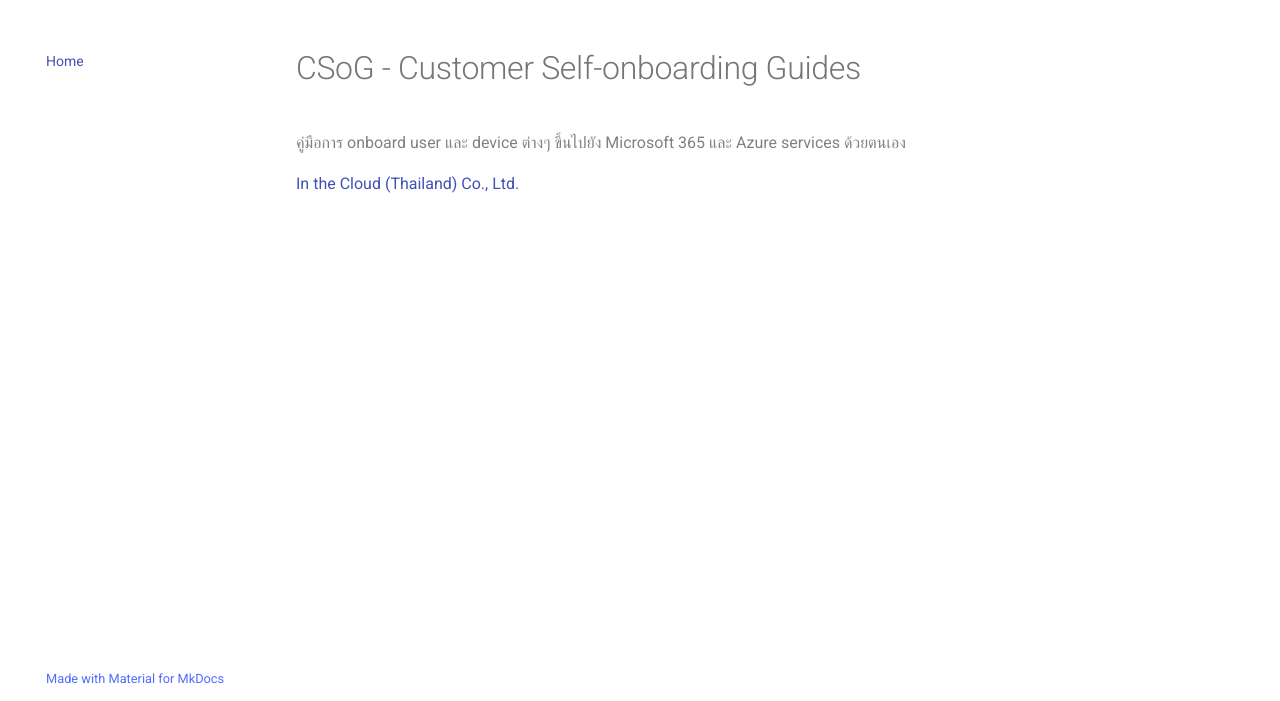
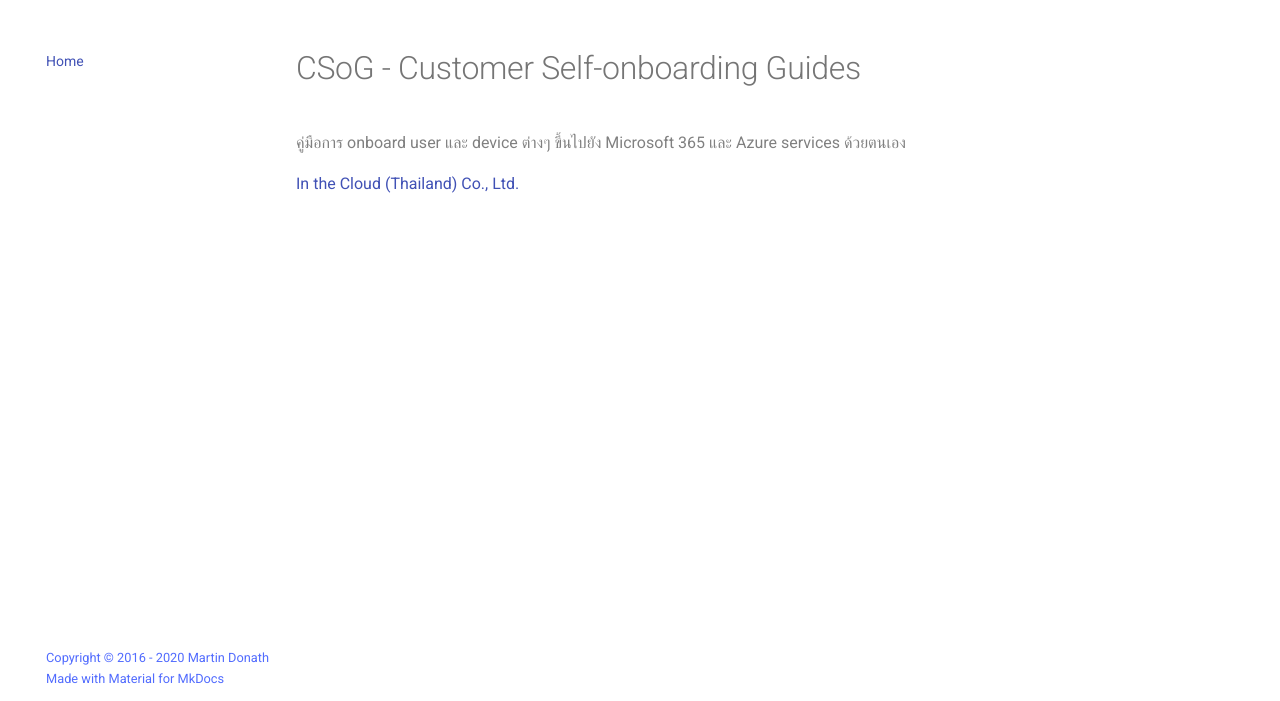
Before and after one commit to inthecloudthailand/csog, a plain HTML site: page index.html in a window 1280 px wide. Shown: the part 99-800 px from the top of the page. Drawn offline with Linux system fonts and the light colour scheme.

Commit message:
Deployed 0d18c5e with MkDocs version: 1.6.0

```diff
--- a/index.html
+++ b/index.html
@@ -929,6 +929,10 @@
     <div class="md-footer-meta__inner md-grid">
       <div class="md-copyright">
 
+    <div class="md-copyright__highlight">
+      Copyright &copy; 2016 - 2020 Martin Donath
+    </div>
+
 
     Made with
     <a href="https://squidfunk.github.io/mkdocs-material/" target="_blank" rel="noopener">
```
Also changed, not shown: 404.html (+4 -0 lines), ms/defender/Pilot and deploy Microsoft Defender for Identity/index.html (+4 -0 lines), ms/entraid/Microsoft Entra hybrid join targeted deployment/index.html (+4 -0 lines).
